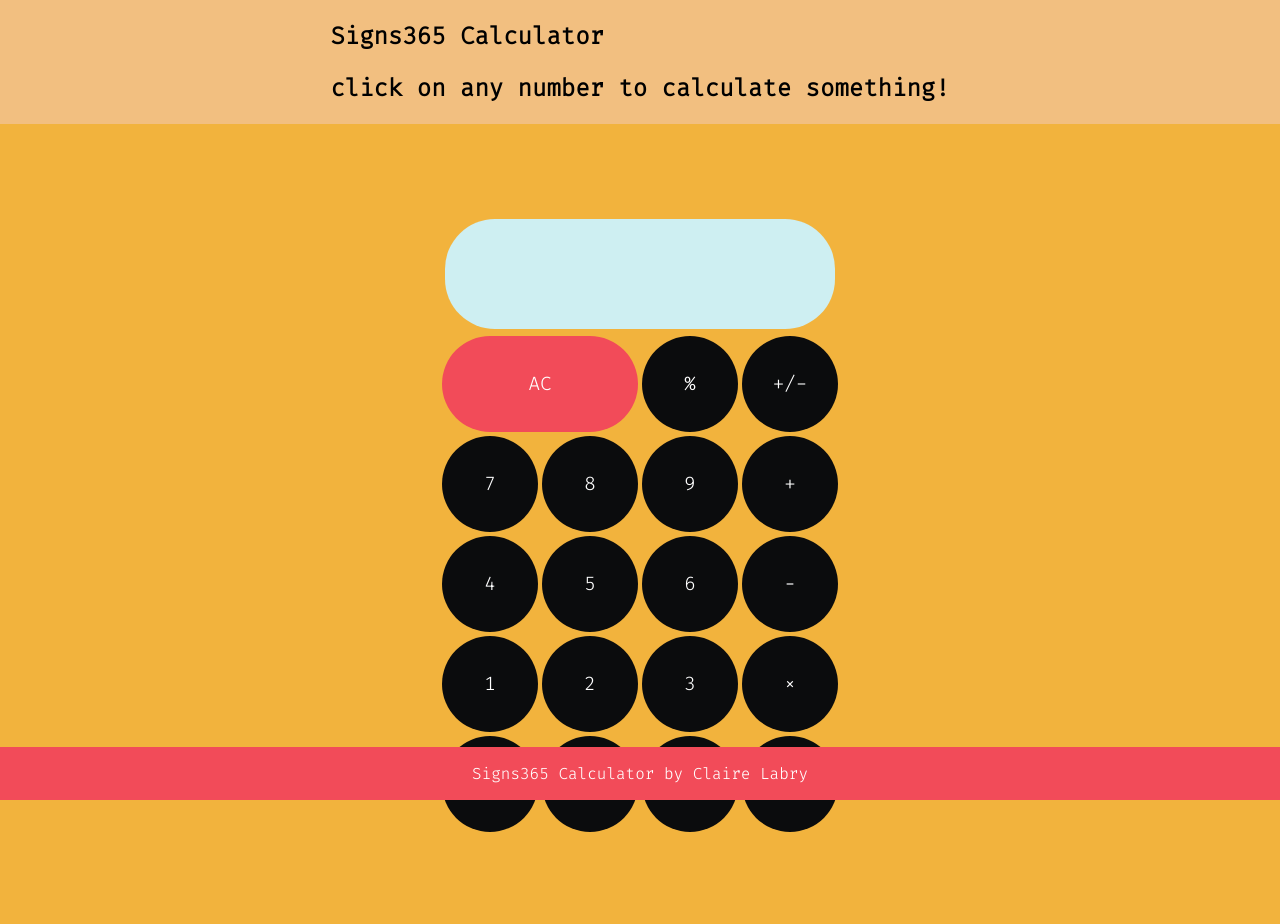
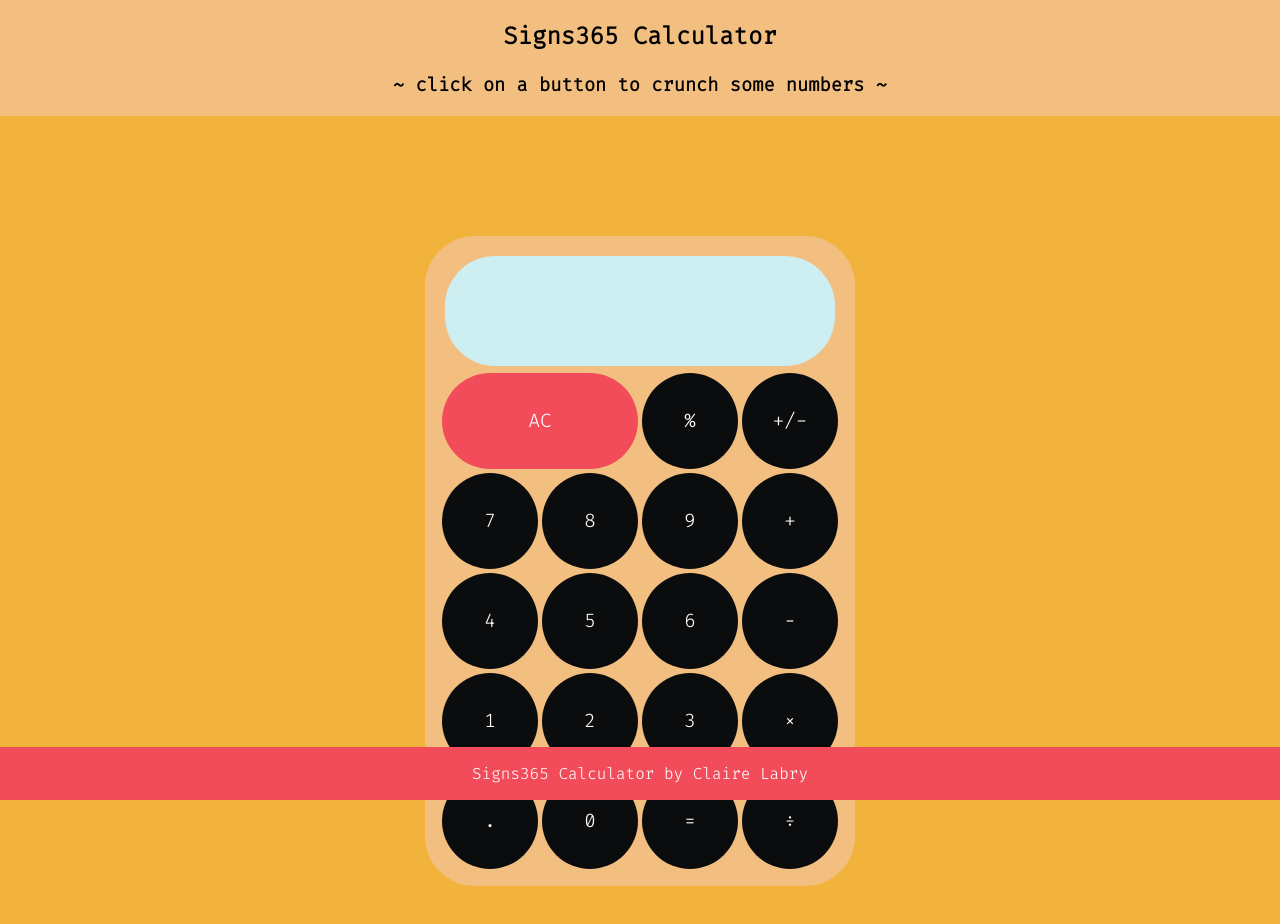
Before and after one commit to claire-labry/Signs365_Calculator, a website: page index.html in a window 1280 px wide. After the commit the page ends 886 px from the top, so only its background shows below. Drawn offline with Linux system fonts and the light colour scheme.

Commit message:
styling is finalized

```diff
--- a/calculator.css
+++ b/calculator.css
@@ -13,16 +13,21 @@ body{
   background-color: #F2BF80;
   display: flex;
   justify-content: center;
-  align-items: center;
+  text-align: center;
+  margin-bottom: 15vh;
 }
 
 .calculator {
     display: grid;
     justify-content: center;
     align-content: center;
-    min-height: 100vh;
+    width: max-content;
+    margin: auto;
     grid-template-columns: repeat(4, 100px);
     grid-template-rows: minmax(120px, auto) repeat(5,100px);
+    background-color: #F2BF80;
+    border-radius: 50px;
+    padding: 15px;
 }
 
 .calculator > button {
--- a/index.html
+++ b/index.html
@@ -19,12 +19,13 @@
         <div class="hero-body">
           <div class="sub-container">
             <h1 class="title">Signs365 Calculator</h1>
-            <h2 class="subtitle">
-              click on any number to calculate something!
-            </h2>
+            <h3 class="subtitle">
+              ~ click on a button to crunch some numbers ~
+            </h3>
           </div>
         </div>
       </section>
+
     <div class="calculator">
         <div class="output">
             <div class="history"></div>
```
